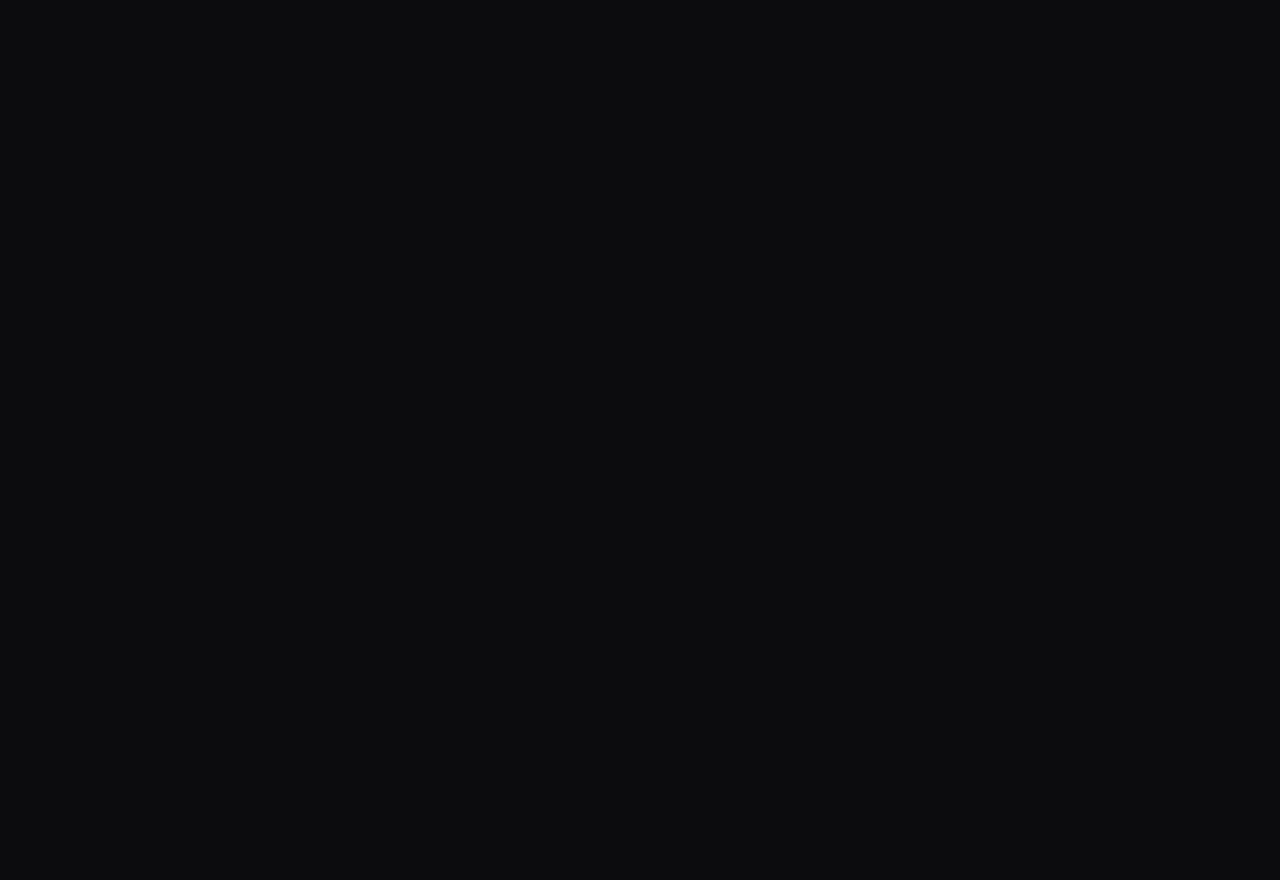
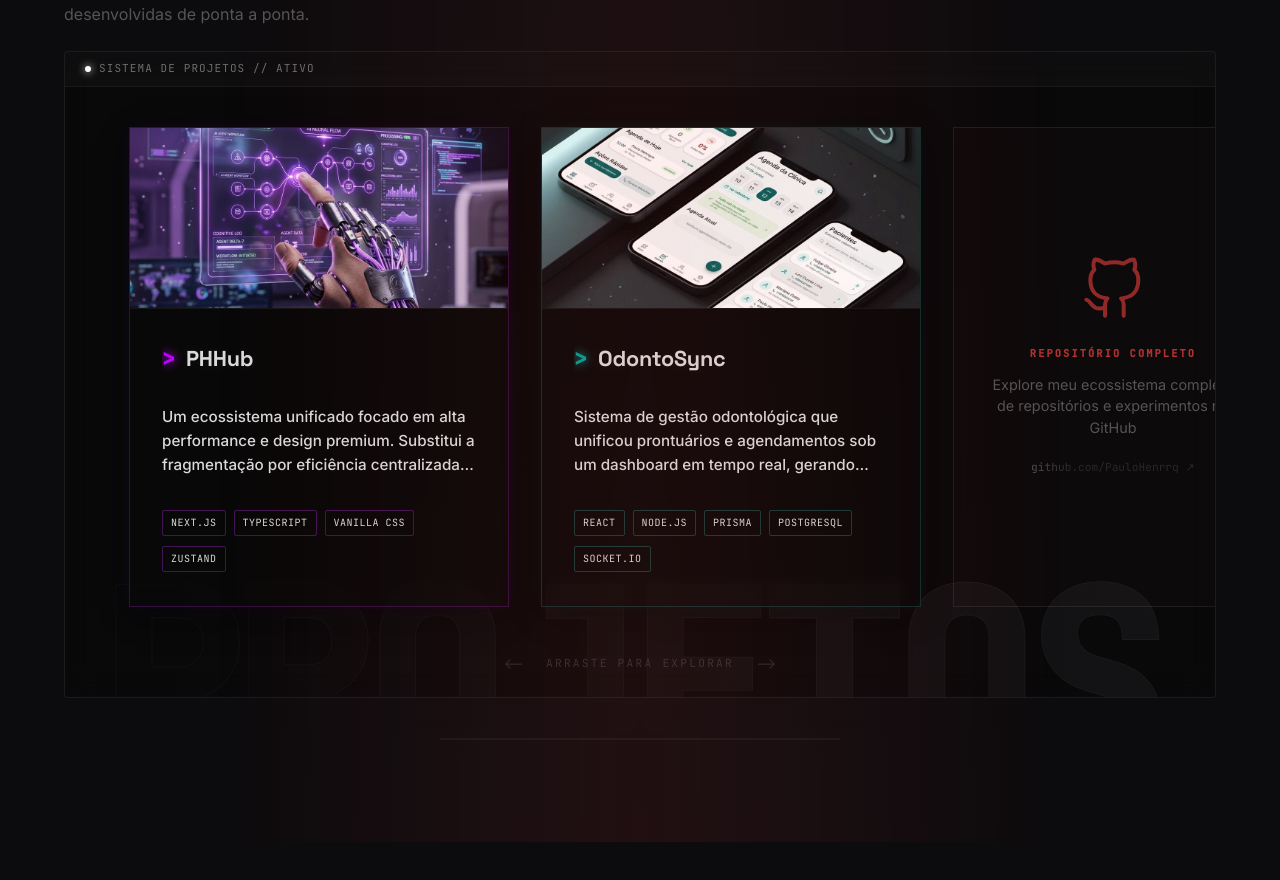
Before and after one commit to PauloHenrrq/Portfolio, a React (Vite) app: page / in a window 1280 px wide. Shown: the part 6622-7502 px from the top of the page. Built offline with nearby package versions, Linux system fonts and the light colour scheme.

Commit message:
style(projects): humanize cybernetic hand cover and allow custom image alignment

```diff
--- a/src/sections/Projects.tsx
+++ b/src/sections/Projects.tsx
@@ -35,6 +35,8 @@ const PROJECTS = [
     modalImage: phhubCard,
     themeColor: '#BD00FF',
     themeGlow: 'rgba(189, 0, 255, 0.15)',
+    objectPosition: 'center 45%',
+    watermarkPosition: 'center 40%',
     hasTabs: true,
     tab1Key: 'core',
     tab1LabelLong: '🧪 Laboratório Core',
@@ -99,6 +101,8 @@ interface ProjectCardProps {
     modalImage?: string;
     themeColor?: string;
     themeGlow?: string;
+    objectPosition?: string;
+    watermarkPosition?: string;
     hasTabs?: boolean;
     tab1Key?: string;
     tab1LabelLong?: string;
@@ -224,7 +228,14 @@ function ProjectCard({ project, onBreach }: ProjectCardProps) {
         </AnimatePresence>
 
         <div className="wf-project-card__preview">
-          {project.cardImage && <img src={project.cardImage} alt={project.title} className="wf-project-card__img" />}
+          {project.cardImage && (
+            <img
+              src={project.cardImage}
+              alt={project.title}
+              className="wf-project-card__img"
+              style={{ objectPosition: project.objectPosition || 'center' }}
+            />
+          )}
           <div className="wf-project-card__grain" />
 
           <AnimatePresence>
@@ -640,7 +651,8 @@ export function ProjectsSection() {
                       <div
                         className="wf-modal-gallery-view"
                         style={{
-                          '--gallery-bg': `url(${activeProject.cardImage})`
+                          '--gallery-bg': `url(${activeProject.cardImage})`,
+                          '--gallery-bg-pos': activeProject.watermarkPosition || 'center'
                         } as React.CSSProperties}
                       >
                         <motion.img
--- a/src/styles/projects.css
+++ b/src/styles/projects.css
@@ -1088,7 +1088,7 @@ body.is-dragging-projects * {
   height: 100%;
   background-image: var(--gallery-bg);
   background-size: cover;
-  background-position: center;
+  background-position: var(--gallery-bg-pos, center);
   opacity: 0.22; /* 22% opacity */
   pointer-events: none;
   z-index: 0;
```
Also changed, not shown: src/assets/projects/PHHub/view-image.jpg.
